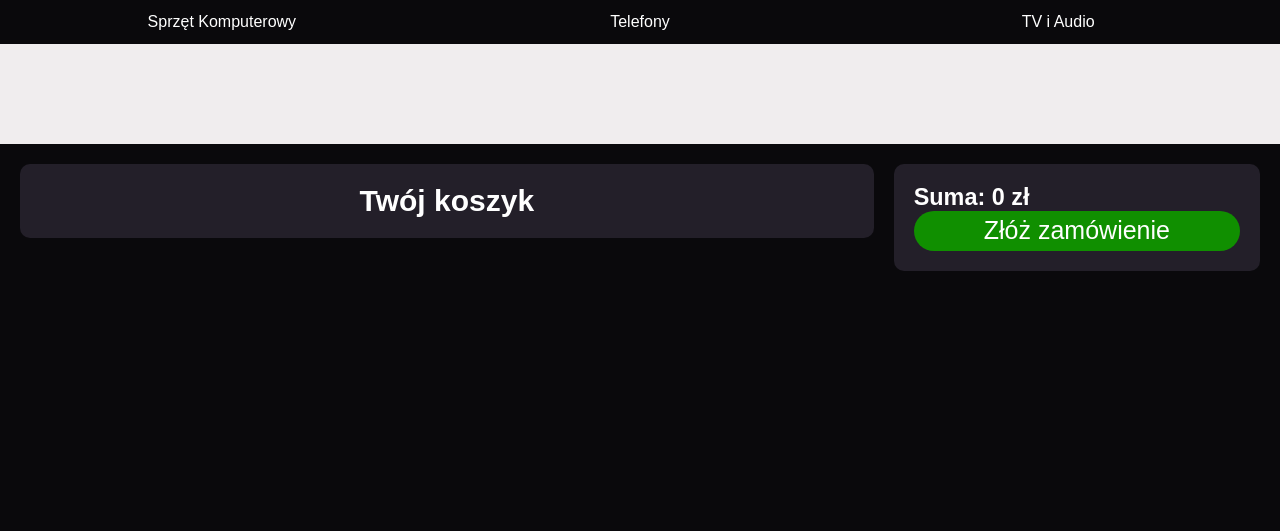
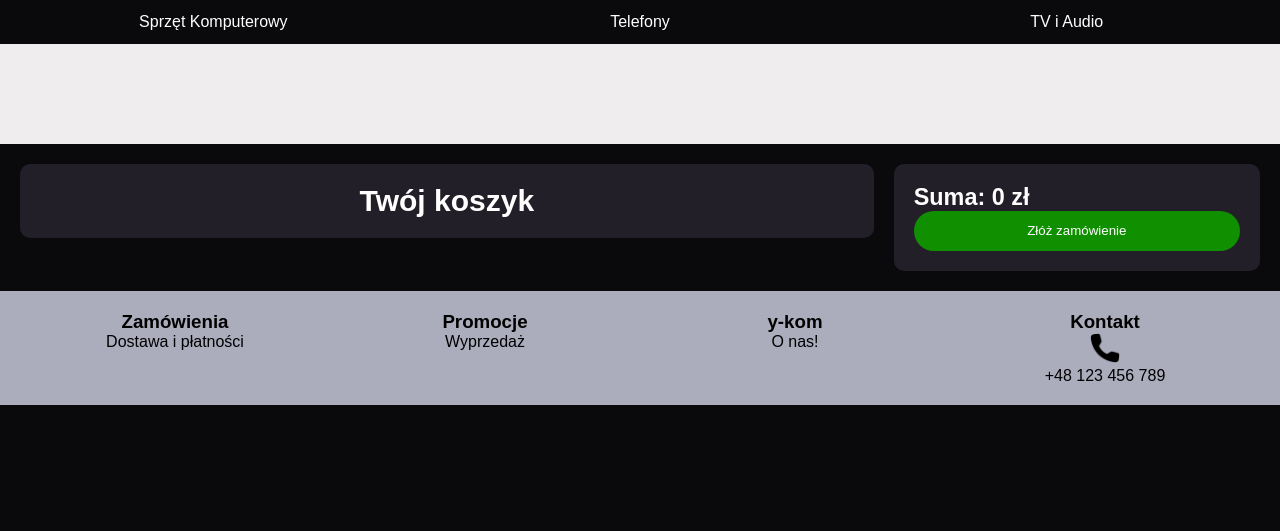
Before and after one commit to CrazyGagaga/ykom-sklep, a PHP site: page /koszyk.php in a window 1280 px wide. Shown: the part 60-591 px from the top of the page. Run offline with PHP 8.4, Linux system fonts and the light colour scheme; the visitor is signed in with stand-in values (Sample User, id 1); data that the repository does not hold is empty.

Commit message:
wyjebka koszykstyle.css

```diff
--- a/css/koszykstyle.css
+++ b/css/koszykstyle.css
@@ -453,7 +453,7 @@ span {
 /*         Koszyk itp            */
 /* ============================= */
 
-.cartSection {
+.koszykSection {
   padding: 20px;
   width: 100%;
   display: flex;
--- a/css/style.css
+++ b/css/style.css
@@ -481,33 +481,42 @@ span {
 /*         Koszyk itp            */
 /* ============================= */
 
-.cartSection {
-  width: 70%;
-  display: grid;
+.koszykSection {
+  padding: 20px;
+  width: 100%;
+  display: flex;
+  float: left;
   grid-template-columns: 1fr 1fr;
   gap: 20px;
   margin: 0 auto;
-}
-
-.cartItemsSection {
-  border-radius: 30px;
-  padding: 20px;
-  background-color: #acadbc;
-  flex: 2;
   height: auto;
 }
 
-.cartCheckoutDiv {
-  border-radius: 30px;
+.koszykItemsSection {
+  font-size: 125%;
   padding: 20px;
-  background-color: #acadbc;
-  flex: 1;
-  height: 200px;
+  width: 70%;
+  border-radius: 10px;
+  background-color: #231f29;
+  color: white;
+  text-align: center;
+  height: 100%;
+   h2 {
+    background-color: #231f29;
+   }
 }
 
-.cartItemsSection h2,
-.cartCheckoutDiv h3 {
-  background-color: transparent;
+
+.koszykPodsumowanieDiv {
+  font-size: 125%;
+  width: 30%;
+  border-radius: 10px;
+  padding: 20px;
+  background-color:#231f29;
+  height: auto;
+  * {
+    background-color: #231f29;
+  }
 }
 
 /* ============================= */
--- a/koszyk.php
+++ b/koszyk.php
@@ -4,7 +4,7 @@
     <meta charset="UTF-8">
     <meta name="viewport" content="width=device-width, initial-scale=1.0">
     <title>Document</title>
-    <link rel="stylesheet" href="css\koszykstyle.css">
+    <link rel="stylesheet" href="css\style.css">
     </link>
     <script>
         function toggleMenu() {
@@ -86,7 +86,7 @@
 session_start();
 ?>
 
-<div class="cartSection">
+<div class="koszykSection">
 <div class="koszykItemsSection">
     <h2>Twój koszyk</h2>
 <?php
```
